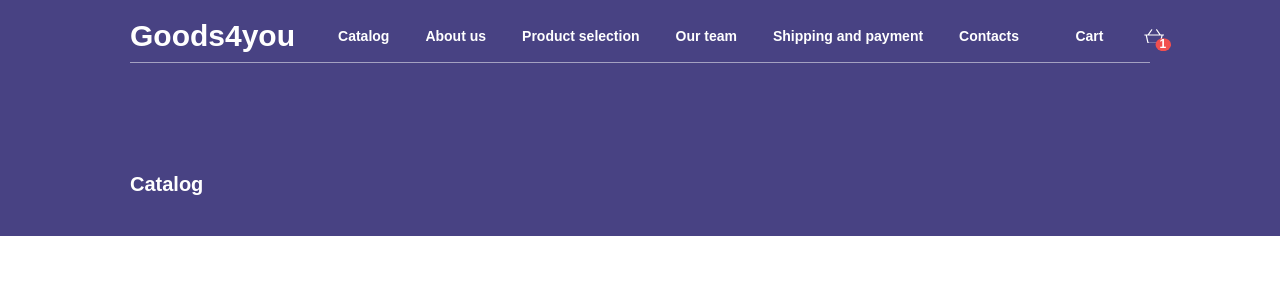
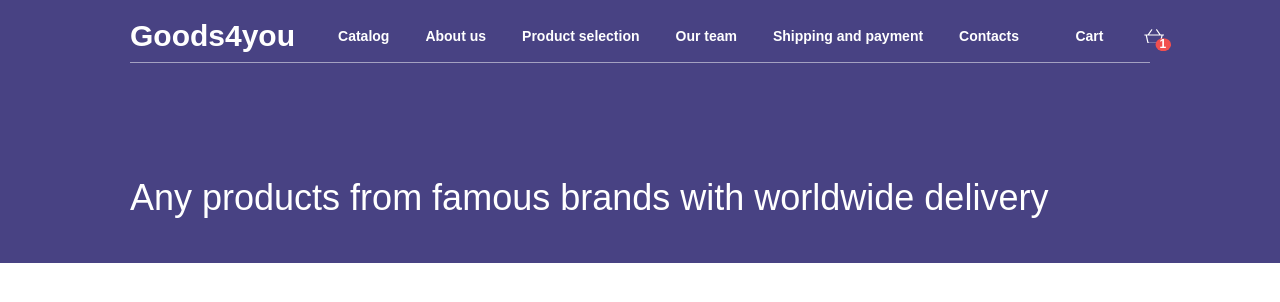
Before and after one commit to distanceOn/t1project, a React (Create React App) app: page / in a window 1280 px wide. Shown: the top 302 px of the page. Built offline with nearby package versions, Linux system fonts and the light colour scheme.

Commit message:
feat: create title atom

```diff
--- a/src/components/atoms/Logo/Logo.tsx
+++ b/src/components/atoms/Logo/Logo.tsx
@@ -5,8 +5,8 @@ type LogoProps = {
 export const Logo = ({ type }: LogoProps) => {
   const className = type === 'small' ? S.logo__small : S.logo;
   return (
-    <h1 className={className}>
+    <h4 className={className}>
       <a href='/'>Goods4you</a>
-    </h1>
+    </h4>
   );
 };
--- /dev/null
+++ b/src/components/atoms/Title/Title.module.scss
@@ -0,0 +1,5 @@
+.hero {
+  font-size: 3.6rem;
+  font-weight: 400;
+  line-height: 5.04rem;
+}
--- /dev/null
+++ b/src/components/atoms/Title/Title.tsx
@@ -0,0 +1,10 @@
+import S from './Title.module.scss';
+
+type TitleProps = {
+  children: React.ReactNode;
+  type: 'hero';
+};
+
+export const Title = ({ children, type }: TitleProps) => {
+  return type === 'hero' ? <h1 className={S.hero}>{children}</h1> : null;
+};
--- /dev/null
+++ b/src/components/organisms/Hero/Hero.tsx
@@ -0,0 +1,12 @@
+import { Title } from '../../atoms/Title/Title';
+import S from './Hero.module.scss';
+
+export const Hero = () => {
+  return (
+    <section className={S.hero}>
+      <Title type='hero'>
+        Any products from famous brands with worldwide delivery
+      </Title>
+    </section>
+  );
+};
--- a/src/pages/CatalogPage/CatalogPage.tsx
+++ b/src/pages/CatalogPage/CatalogPage.tsx
@@ -1,4 +1,5 @@
 import { Header } from '../../components/organisms/Header/Header';
+import { Hero } from '../../components/organisms/Hero/Hero';
 import { HeaderTemplate } from '../../components/templates/HeaderTemplate/HeaderTemplate';
 import { HeroTemplate } from '../../components/templates/HeroTemplate/HeroTemplate';
 import S from './CatalogPage.module.scss';
@@ -9,7 +10,7 @@ export const CatalogPage = () => {
         <Header />
       </HeaderTemplate>
       <HeroTemplate>
-        <h1>Catalog</h1>
+        <Hero />
       </HeroTemplate>
     </div>
   );
```
Also changed, not shown: src/components/organisms/Hero/Hero.module.scss (added).
